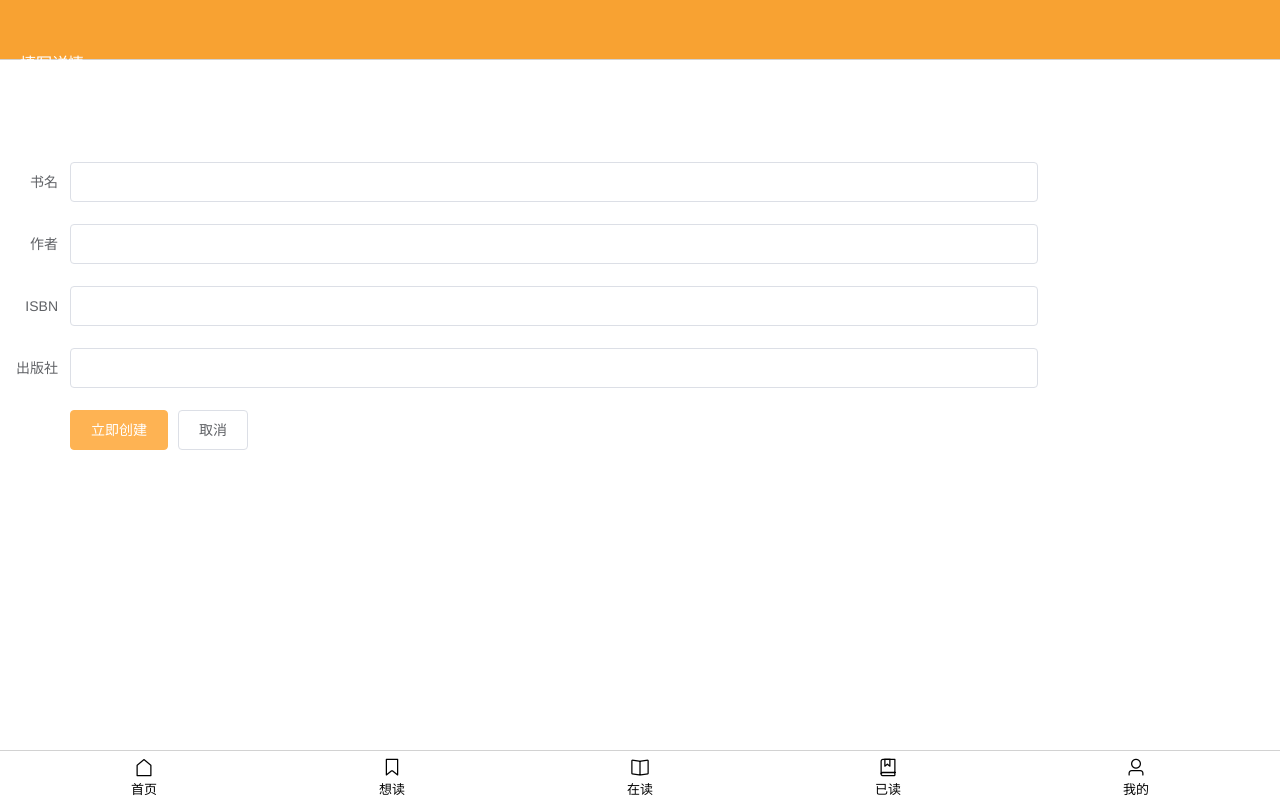
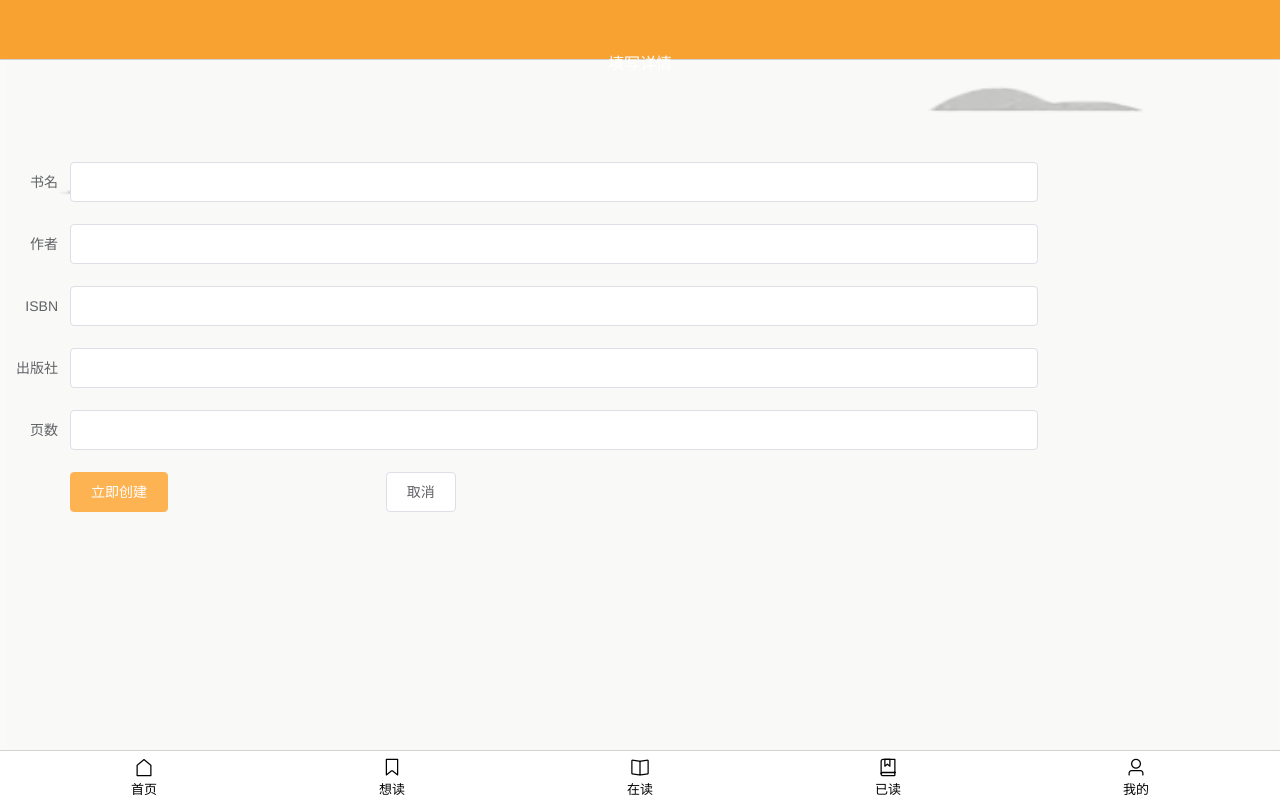
Before and after one commit to ahazss/YuYueReading, a Vue app in the folder frontend/joyRead/vue-app/: page /#/add in a window 1280 px wide. Shown: the top 800 px of the page. Built offline with nearby package versions, Linux system fonts and the light colour scheme.

Commit message:
0313 finish Add Search Scan

```diff
--- a/frontend/joyRead/vue-app/src/views/AddByHand.vue
+++ b/frontend/joyRead/vue-app/src/views/AddByHand.vue
@@ -1,13 +1,13 @@
 <template>
-<div>
+<div id="body">
     <el-container>
     <el-header style="border-bottom:1px solid #d2d2d2;background-color: #f8a232;">
-    <p style="margin-top:4%;color:#ffffff;">填写详情</p>
+    <center><p style="margin-top:4%;color:#ffffff;">填写详情</p></center>
     </el-header>
     </el-container>
     <el-form ref="bookForm" :model="bookForm" label-width="70px">
         <el-form-item label="书名">
-            <el-input v-model="bookForm.bookname"></el-input>
+            <el-input v-model="bookForm.name"></el-input>
         </el-form-item>
         <el-form-item label="作者">
             <el-input v-model="bookForm.writer"></el-input>
@@ -18,9 +18,12 @@
         <el-form-item label="出版社">
             <el-input v-model="bookForm.publisher"></el-input>
         </el-form-item>
-        <el-form-item>
+        <el-form-item label="页数">
+            <el-input v-model="bookForm.page"></el-input>
+        </el-form-item>
+        <el-form-item style="margin-bottom:45%;">
             <el-button type="primary" @click="onSubmit">立即创建</el-button>
-            <el-button @click="$router.back(-1)">取消</el-button>
+            <el-button style="margin-left:18%;" @click="$router.back(-1)">取消</el-button>
         </el-form-item>
     </el-form>
     <FooterBar></FooterBar>
@@ -37,16 +40,32 @@ export default {
     data(){
         return{
             bookForm:{
-                bookname:'',
+                name:'',
                 isbn:'',
                 writer:'',
                 publisher:'',
+                page:'',
             },
         };
     },
     methods:{
         onSubmit(){
             console.log(this.bookForm);
+            var params = {
+                isbn:this.bookForm.isbn,
+                name:this.bookForm.name,
+                writer:this.bookForm.writer,
+                publisher:this.bookForm.publisher,
+                introduction:"暂无简介",
+                pages:this.bookForm.page,
+            }
+            console.log('params',params)
+            this.$axios.post('/books/add?', params)
+            this.$message({
+                message: '添加成功',
+                type: 'success'
+            })
+            this.$router.go(-1)
         },
         goBack() {
         this.$router.go(-1);
@@ -65,4 +84,10 @@ export default {
     margin-right: 5%;
     width: 80%;
 }
+#body{
+    background: url('../assets/img/scan-bg.png');
+    background-repeat:no-repeat;
+    background-position: absolute;;
+    background-size:100% 100%;
+}
 </style>
--- a/frontend/joyRead/vue-app/src/views/ResultShow.vue
+++ b/frontend/joyRead/vue-app/src/views/ResultShow.vue
@@ -1,29 +1,59 @@
 <template>
 <div>
-<el-row type="flex" class="row-bg" justify="space-around" style="margin-top:2%;">
-<el-col :span="4"><el-button icon="el-icon-back" @click="goBack" circle></el-button></el-col>
+<div>
+<el-row type="flex" class="row-bg" justify="space-between" style="margin-top:2%;">
+<el-col :span="4" style="margin-left:3%;"><el-button icon="el-icon-back" @click="goBack" circle></el-button></el-col>
 <el-col :span="16"><el-input v-model="keywords" placeholder="请输入内容"></el-input></el-col>
-<el-col :span="4"><el-button icon="el-icon-search" circle></el-button></el-col>
+<el-col :span="4" style="margin-left:3%;"><el-button icon="el-icon-search" @click="search(keywords)" circle></el-button></el-col>
 </el-row>
+</div>
+<div v-for="(item,index) in items" :key="index">
+    <BookItem :item=item></BookItem>
+</div>
+
 </div>
 </template>
 
 <script>
+import BookItem from "../components/BookItem"
 export default {
     name:'ResultShow',
     components:{
-
+        BookItem,
     },
     data(){
         return{
-            keywords:'',
+            items:'',
+            keywords:null,
+            scanisbn:null,
         }
     },
     methods:{
-        goBack() {
-        this.$router.go(-1);
-        console.log('go back');
-      }
+      goBack() {
+          this.$router.go(-1);
+          console.log('go back')
+          },
+      search(keywords){
+          var self=this
+          console.log(this.keywords)
+           this.$axios.get('/books/search?words='+this.keywords)
+          .then(response =>{self.items = response.data})
+          },
+    },
+    computed: {
+
+    },
+    created(){
+       var self=this
+       console.log(this.$route.params.scanisbn)
+       this.scanisbn = this.$route.params.scanisbn
+       console.log(this.scanisbn)
+       if(this.scanisbn==null)console.log("no scanisbn")
+       else{
+        //    this.scanisbn = this.$route.params.scanisbn
+           console.log(this.scanisbn)
+           this.$axios.get('/books/information/'+this.scanisbn)
+           .then(response =>{self.items = response.data})}
     }
 }
 </script>
--- a/frontend/joyRead/vue-app/src/views/Scan.vue
+++ b/frontend/joyRead/vue-app/src/views/Scan.vue
@@ -3,9 +3,9 @@
     <video
       ref="video"
       id="video"
-      width="300"
+      width="100%"
       height="300"
-      style="margin-top:27%;margin-bottom:50%;"
+      style="margin-top:30%;margin-bottom:50%;"
     ></video>
   <FooterBar></FooterBar>
   </div>
@@ -27,7 +27,6 @@ export default {
     },
   data: () => ({
     codeReader: new BrowserMultiFormatReader(),
-    textContent: undefined
   }),
   async created () {
     this.codeReader.getVideoInputDevices()
@@ -37,7 +36,8 @@ export default {
         this.codeReader.decodeFromInputVideoDeviceContinuously(selectedDeviceId, 'video', (result, err) => {
           if (result) {
             console.log(result);
-            this.textContent = result.text;
+            console.log(result.text)
+            this.$router.push({name:'ResultShow',params:{scanisbn:result.text}})
           }
           if (err && !(err)) {
             console.error(err);
```
